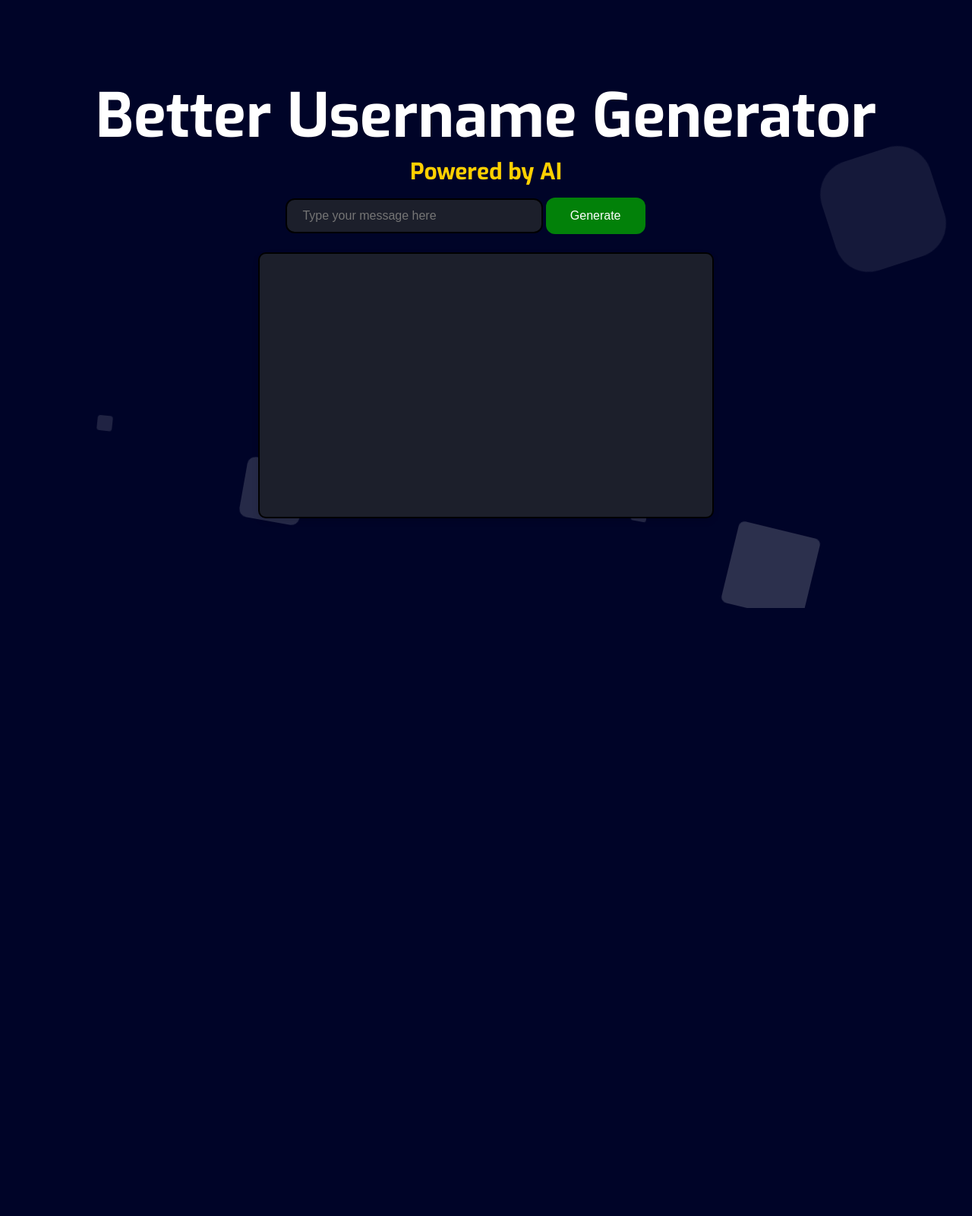
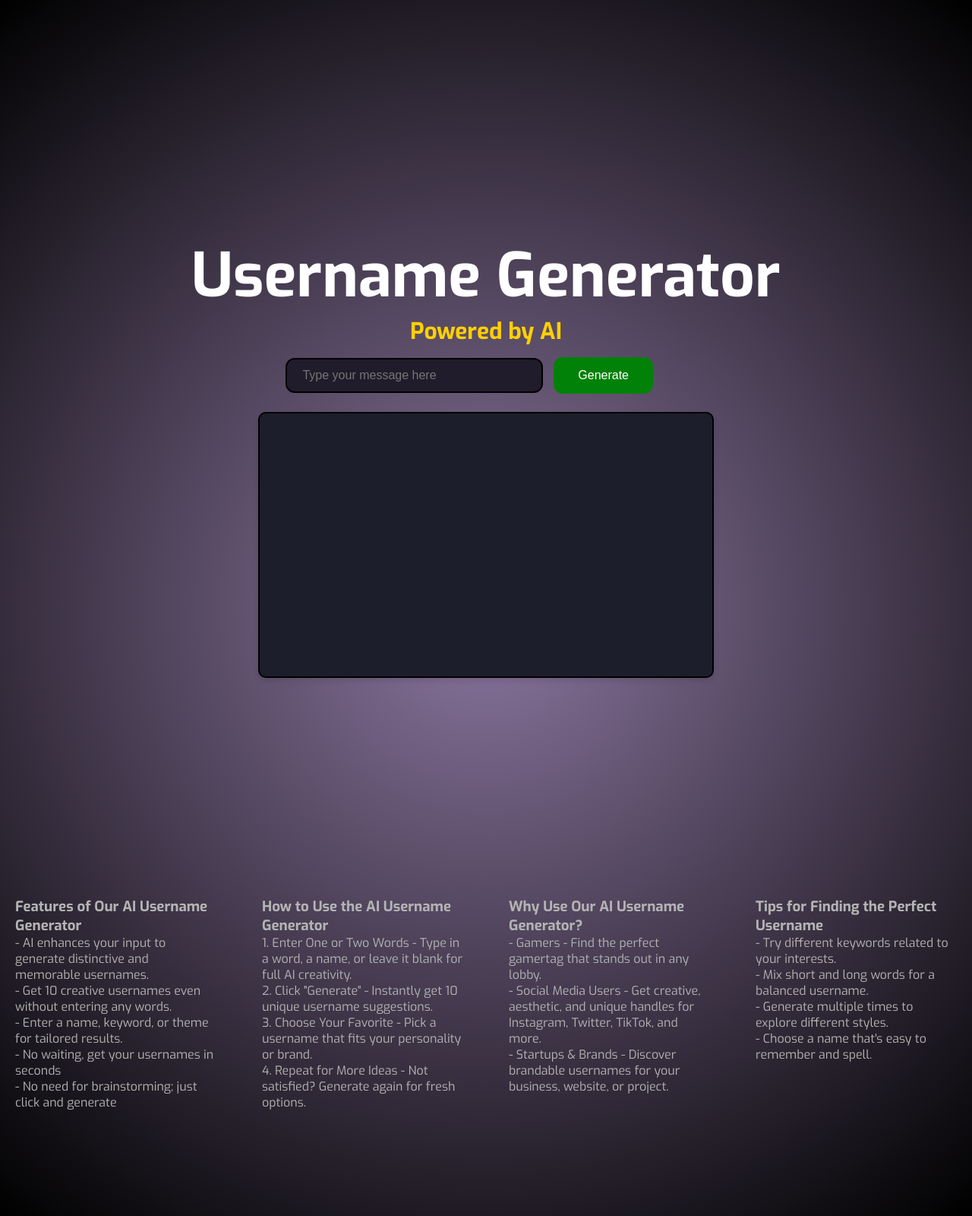
Before and after one commit to Vegard755/FlaskApp, a Flask app: page / in a window 1280 px wide. Shown: the whole page at 76% size. Before the commit the page ends 800 px from the top, so only its background shows below. Run offline with Flask 3, Linux system fonts and the light colour scheme.

Commit message:
new layout

```diff
--- a/static/css/styles.css
+++ b/static/css/styles.css
@@ -51,7 +51,7 @@ body {
     margin: 5px auto; /* Center the box horizontally */
     box-sizing: border-box; /* Include padding and border in the element's total width and height */
     border: 2px solid #000000; /* Gray border */
-    background-color: #1c1f2b;
+    background-color: #211c2b;
     color: #a1a1a1;
     border-radius: 12px; /* Rounded corners */
     font-size: 16px; /* Increase font size */
@@ -67,7 +67,7 @@ body {
     text-align: center;
     display: inline-block;
     font-size: 16px;
-    margin: 4px 2px;
+    margin: 4px 14px;
     cursor: pointer;
     border-radius: 12px;
     overflow: hidden;
@@ -75,12 +75,12 @@ body {
     border: none;
     position: absolute; /* Important for positioning the pseudo-element */
     z-index: 1;
-    left: 56%;
+
 
 }
 
 .custom-button:hover {
-    background-color: #45a049; /* Darker green on hover */
+    background-color: #45a049; /* lighter green on hover */
 }
 
 
@@ -115,130 +115,63 @@ body {
         padding: 15px; /* Adjust padding for better readability on mobile */
     }
 }
+/* ---------------------------------- TEXT BOXES ----------------------------------------------------------------------*/
+
+.all-text-boxes {
+    display: flex;
+    justify-content: center; /* Center the text boxes, can use SPACE-EVENLY */
+    align-items: flex-end;  /* Align the text boxes at the bottom */
+    margin-top: auto;
+    gap: 20px; /* Add some space between the text boxes */
+    height: 150vh;
+    user-select: text; /* Allow text selection */
+
+
+}
+
+.features-tab {
+    color: #b4b4b4;
+    width: 400px; /* Set a fixed width */
+    height: 250px; /* Set a fixed height */
+    padding: 20px; /* Add padding */
+}
+
+
+.how-to-use {
+    color: #b4b4b4;
+    width: 400px; /* Set a fixed width */
+    height: 250px; /* Set a fixed height */
+    padding: 20px; /* Add padding */
+
+}
+
+.why-use-it {
+    color: #b4b4b4;
+    width: 400px; /* Set a fixed width */
+    height: 250px; /* Set a fixed height */
+    padding: 20px; /* Add padding */
+
+}
+
+.tips-for-username {
+    color: #b4b4b4;
+    width: 400px; /* Set a fixed width */
+    height: 250px; /* Set a fixed height */
+    padding: 20px; /* Add padding */
+}
+
+
+
+/* ---------------------------------- TEXT BOXES ----------------------------------------------------------------------*/
+
 
 
 
 /*Wallpaper*/
-
 .area {
-    background: #000428;
+    background: radial-gradient(circle, rgba(40, 0, 77, 0.541) 1%, rgb(0, 0, 0) 100%);
     width: 100%;
-    height: 100vh;
-}
-
-.circles {
-    position: absolute;
-    top: 0;
-    left: 0;
-    width: 100%;
-    height: 100%;
-    overflow: hidden;
-}
-
-.circles li {
-    position: absolute;
-    display: block;
-    list-style: none;
-    width: 20px;
-    height: 20px;
-    background: rgba(255, 255, 255, 0.2);
-    animation: animate 25s linear infinite;
-    bottom: -150px;
-
-}
-
-.circles li:nth-child(1) {
-    left: 25%;
-    width: 80px;
-    height: 80px;
-    animation-delay: 0s;
-}
-
-
-.circles li:nth-child(2) {
-    left: 10%;
-    width: 20px;
-    height: 20px;
-    animation-delay: 2s;
-    animation-duration: 12s;
-}
-
-.circles li:nth-child(3) {
-    left: 70%;
-    width: 20px;
-    height: 20px;
-    animation-delay: 4s;
-}
-
-.circles li:nth-child(4) {
-    left: 40%;
-    width: 60px;
-    height: 60px;
-    animation-delay: 0s;
-    animation-duration: 18s;
-}
-
-.circles li:nth-child(5) {
-    left: 65%;
-    width: 20px;
-    height: 20px;
-    animation-delay: 0s;
-}
-
-.circles li:nth-child(6) {
-    left: 75%;
-    width: 110px;
-    height: 110px;
-    animation-delay: 3s;
-}
-
-.circles li:nth-child(7) {
-    left: 35%;
-    width: 150px;
-    height: 150px;
-    animation-delay: 7s;
-}
-
-.circles li:nth-child(8) {
-    left: 50%;
-    width: 25px;
-    height: 25px;
-    animation-delay: 15s;
-    animation-duration: 45s;
-}
-
-.circles li:nth-child(9) {
-    left: 20%;
-    width: 15px;
-    height: 15px;
-    animation-delay: 2s;
-    animation-duration: 35s;
-}
-
-.circles li:nth-child(10) {
-    left: 85%;
-    width: 150px;
-    height: 150px;
-    animation-delay: 0s;
-    animation-duration: 11s;
-}
-
-
-
-@keyframes animate {
-
-    0% {
-        transform: translateY(0) rotate(0deg);
-        opacity: 1;
-        border-radius: 0;
-    }
-
-    100% {
-        transform: translateY(-1000px) rotate(720deg);
-        opacity: 0;
-        border-radius: 50%;
-    }
-
+    height: 200vh;
 }
 
 /* For Mobile Devices */
--- a/templates/index.html
+++ b/templates/index.html
@@ -26,7 +26,7 @@
             </ul>
         </div>
         <div class="context">
-            <h1>Better Username Generator</h1>
+            <h1>Username Generator</h1>
             <h3>Powered by AI</h3>
         </div>
 
@@ -40,6 +40,37 @@
                 <!-- Responses from the backend will be displayed here -->
             </div>
 
+        </div>
+
+        <div class="all-text-boxes">
+            <div class="features-tab">
+                <h3>Features of Our AI Username Generator</h3>
+                <p>- AI enhances your input to generate distinctive and memorable usernames.</p>
+                <p>- Get 10 creative usernames even without entering any words.</p>
+                <p>- Enter a name, keyword, or theme for tailored results.</p>
+                <p>- No waiting, get your usernames in seconds</p>
+                <p>- No need for brainstorming; just click and generate</p>
+            </div>
+            <div class="how-to-use">
+                <h3>How to Use the AI Username Generator</h3>
+                <p>1. Enter One or Two Words - Type in a word, a name, or leave it blank for full AI creativity.</p>
+                <p>2. Click "Generate" - Instantly get 10 unique username suggestions.</p>
+                <p>3. Choose Your Favorite - Pick a username that fits your personality or brand.</p>
+                <p>4. Repeat for More Ideas - Not satisfied? Generate again for fresh options.</p>
+            </div>
+            <div class="why-use-it">
+                <h3>Why Use Our AI Username Generator?</h3>
+                <p>- Gamers - Find the perfect gamertag that stands out in any lobby.</p>
+                <p>- Social Media Users - Get creative, aesthetic, and unique handles for Instagram, Twitter, TikTok, and more.</p>
+                <p>- Startups & Brands - Discover brandable usernames for your business, website, or project.</p>
+            </div>
+            <div class="tips-for-username">
+                <h3>Tips for Finding the Perfect Username</h3>
+                <p>- Try different keywords related to your interests.</p>
+                <p>- Mix short and long words for a balanced username.</p>
+                <p>- Generate multiple times to explore different styles.</p>
+                <p>- Choose a name that's easy to remember and spell.</p>
+            </div>
         </div>
     </div>
 
@@ -57,7 +88,6 @@
             .then(response => response.json())
             .then(data => {
                 let responseBox = document.querySelector('.response-box');
-                responseBox.innerHTML += `<p><strong>You: </strong> ${message}</p>`;
             // Replace newline characters with <br> tags
             let formattedResponse = data.response.replace(/\n/g, '<br>');
             responseBox.innerHTML += `<p>${formattedResponse}</p>`;
```
